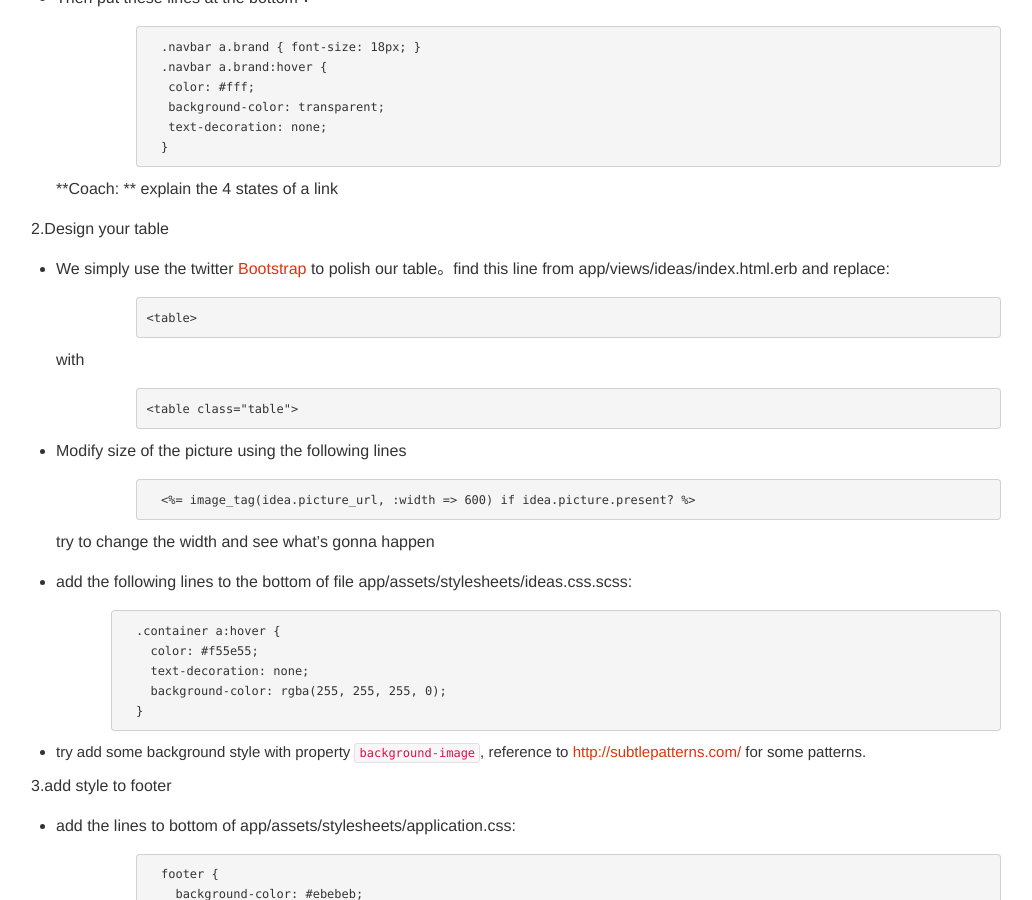
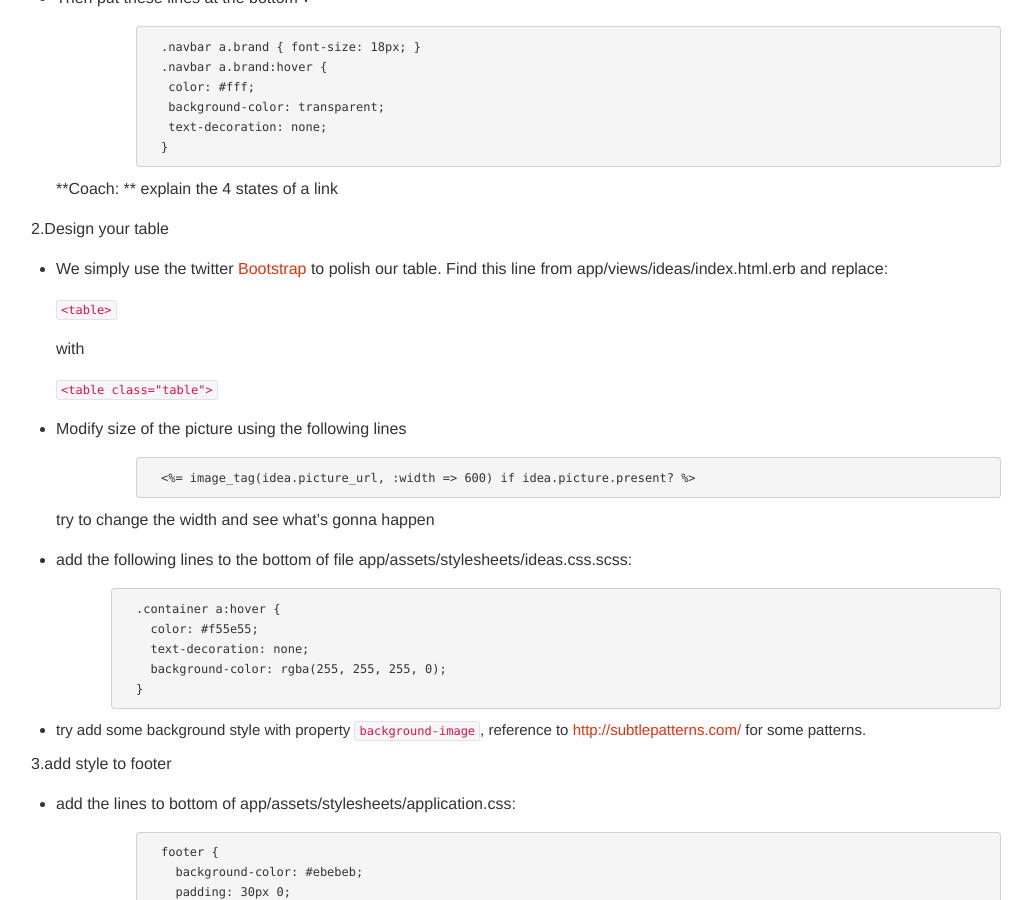
Before and after one commit to railsgirls/guides.railsgirls.com, a Jekyll site: the page built from _posts/2014-01-05-design-using-html-and-css.markdown, in a window 1280 px wide and 900 px high, scrolled down 429 px. Shown: the whole window, without its empty margins (54-1086 px from the left). Built offline with Jekyll 4.4.1, drawn with Linux system fonts in a browser that asks for light colours; nearby versions of some CDN libraries.

Commit message:
Fix error in markdown

````diff
--- a/_posts/2014-01-05-design-using-html-and-css.markdown
+++ b/_posts/2014-01-05-design-using-html-and-css.markdown
@@ -38,18 +38,14 @@ permalink: design-html-css
 2.Design your table
 
  + We simply use the twitter [Bootstrap](http://www.bootcss.com/) to
-   polish our table。find this line from
+   polish our table. Find this line from
    app/views/ideas/index.html.erb and replace:
 
-   ```
-   <table>
-   ```
+   `<table>`
 
    with
 
-   ```
-   <table class="table">
-   ```
+   `<table class="table">`
 
  + Modify size of the picture using the following lines
 
````
